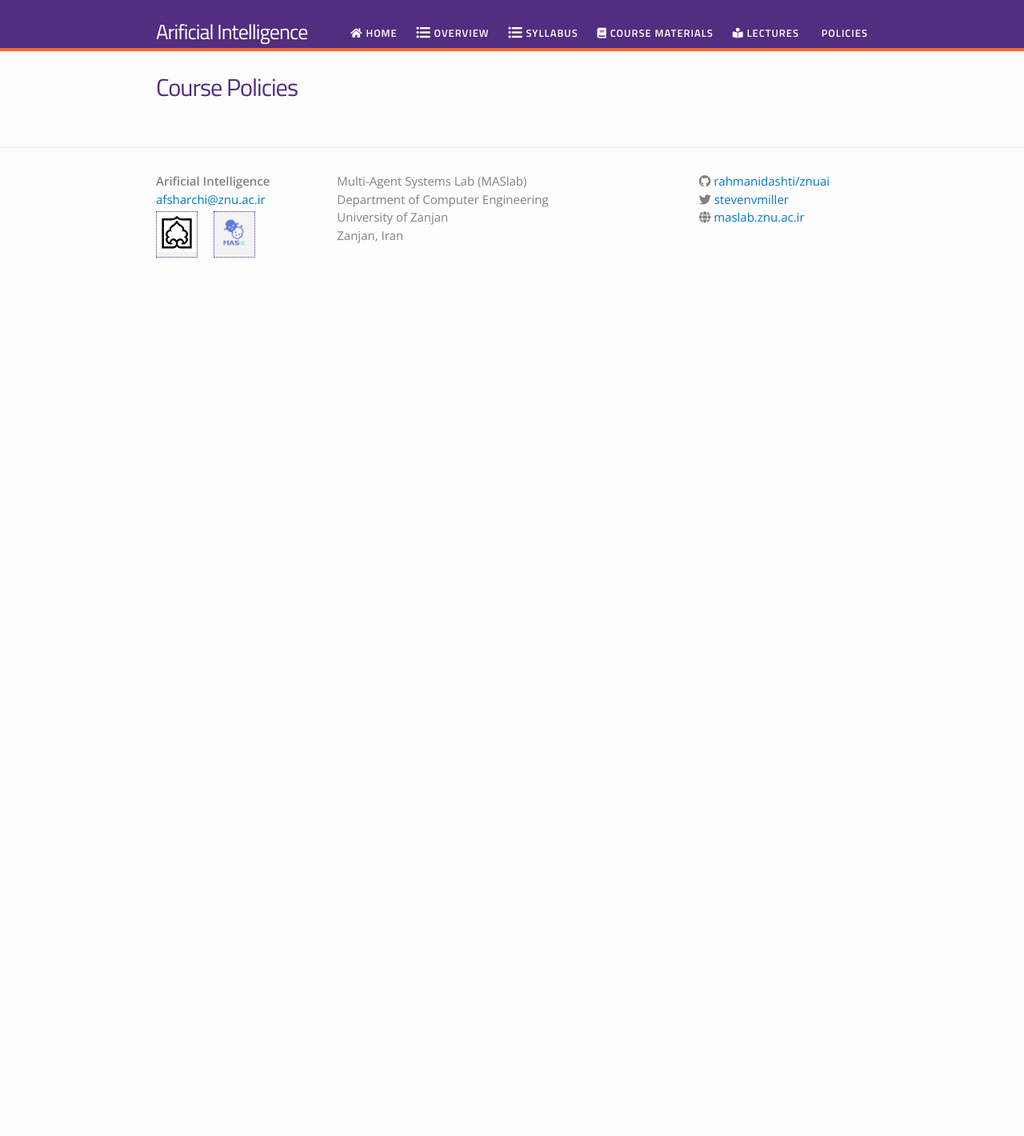
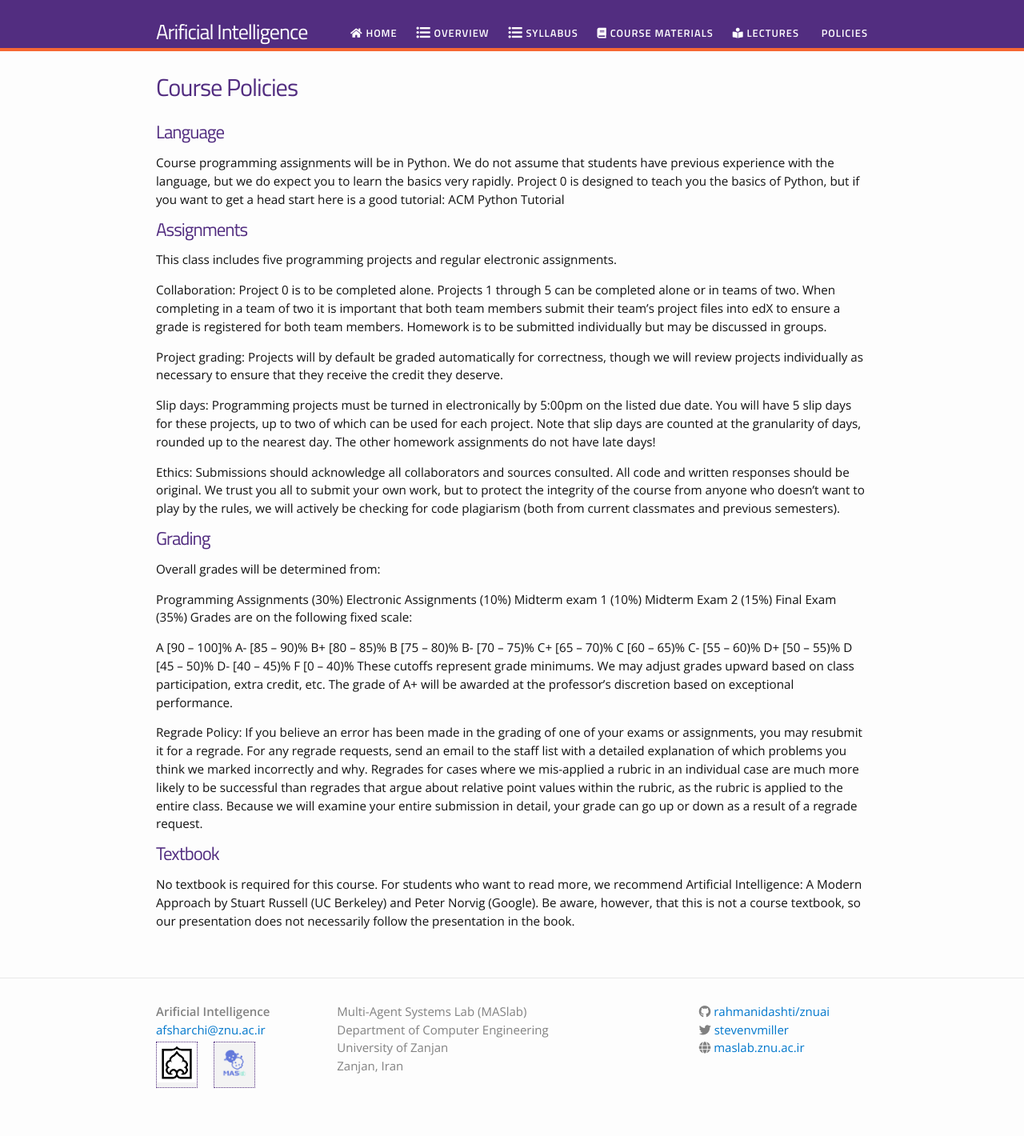
Before and after one commit to rahmanidashti/znuai, a Jekyll site: the page built from policies.md, in a window 1280 px wide. Shown: the whole page at 80% size. Built offline with Jekyll 4.4.1, drawn with Linux system fonts in a browser that asks for light colours; nearby versions of some CDN libraries; before the commit the page ends 900 px from its top, so only the background shows below that.

Commit message:
Update policies.md

```diff
--- a/policies.md
+++ b/policies.md
@@ -3,3 +3,47 @@ layout: page
 title: Course Policies
 permalink: /policies/
 ---
+
+
+# Language
+Course programming assignments will be in Python. We do not assume that students have previous experience with the language, but we do expect you to learn the basics very rapidly. Project 0 is designed to teach you the basics of Python, but if you want to get a head start here is a good tutorial: ACM Python Tutorial
+
+# Assignments
+This class includes five programming projects and regular electronic assignments.
+
+Collaboration: Project 0 is to be completed alone.  Projects 1 through 5 can be completed alone or in teams of two.  When completing in a team of two it is important that both team members submit their team's project files into edX to ensure a grade is registered for both team members.   Homework is to be submitted individually but may be discussed in groups.
+
+Project grading: Projects will by default be graded automatically for correctness, though we will review projects individually as necessary to ensure that they receive the credit they deserve.
+
+Slip days: Programming projects must be turned in electronically by 5:00pm on the listed due date. You will have 5 slip days for these projects, up to two of which can be used for each project. Note that slip days are counted at the granularity of days, rounded up to the nearest day. The other homework assignments do not have late days!
+
+Ethics: Submissions should acknowledge all collaborators and sources consulted. All code and written responses should be original. We trust you all to submit your own work, but to protect the integrity of the course from anyone who doesn’t want to play by the rules, we will actively be checking for code plagiarism (both from current classmates and previous semesters).
+
+# Grading
+Overall grades will be determined from:
+
+Programming Assignments (30%)
+Electronic Assignments (10%)
+Midterm exam 1 (10%)
+Midterm Exam 2 (15%)
+Final Exam (35%)
+Grades are on the following fixed scale:
+
+A	[90 – 100]%
+A-	[85 – 90)%
+B+	[80 – 85)%
+B	[75 – 80)%
+B-	[70 – 75)%
+C+	[65 – 70)%
+C	[60 – 65)%
+C-	[55 – 60)%
+D+	[50 – 55)%
+D	[45 – 50)%
+D-	[40 – 45)%
+F	[0 – 40)%
+These cutoffs represent grade minimums. We may adjust grades upward based on class participation, extra credit, etc. The grade of A+ will be awarded at the professor’s discretion based on exceptional performance.
+
+Regrade Policy: If you believe an error has been made in the grading of one of your exams or assignments, you may resubmit it for a regrade. For any regrade requests, send an email to the staff list with a detailed explanation of which problems you think we marked incorrectly and why. Regrades for cases where we mis-applied a rubric in an individual case are much more likely to be successful than regrades that argue about relative point values within the rubric, as the rubric is applied to the entire class. Because we will examine your entire submission in detail, your grade can go up or down as a result of a regrade request.
+
+# Textbook
+No textbook is required for this course. For students who want to read more, we recommend Artificial Intelligence: A Modern Approach by Stuart Russell (UC Berkeley) and Peter Norvig (Google). Be aware, however, that this is not a course textbook, so our presentation does not necessarily follow the presentation in the book.
```
